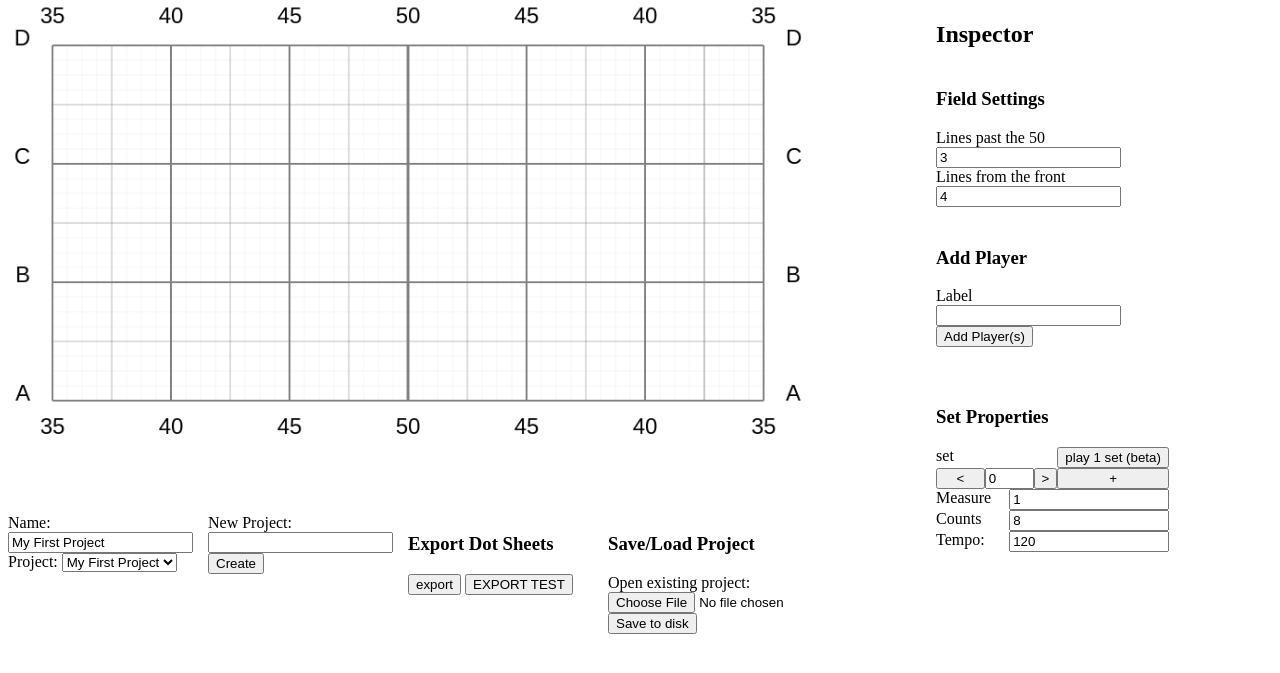
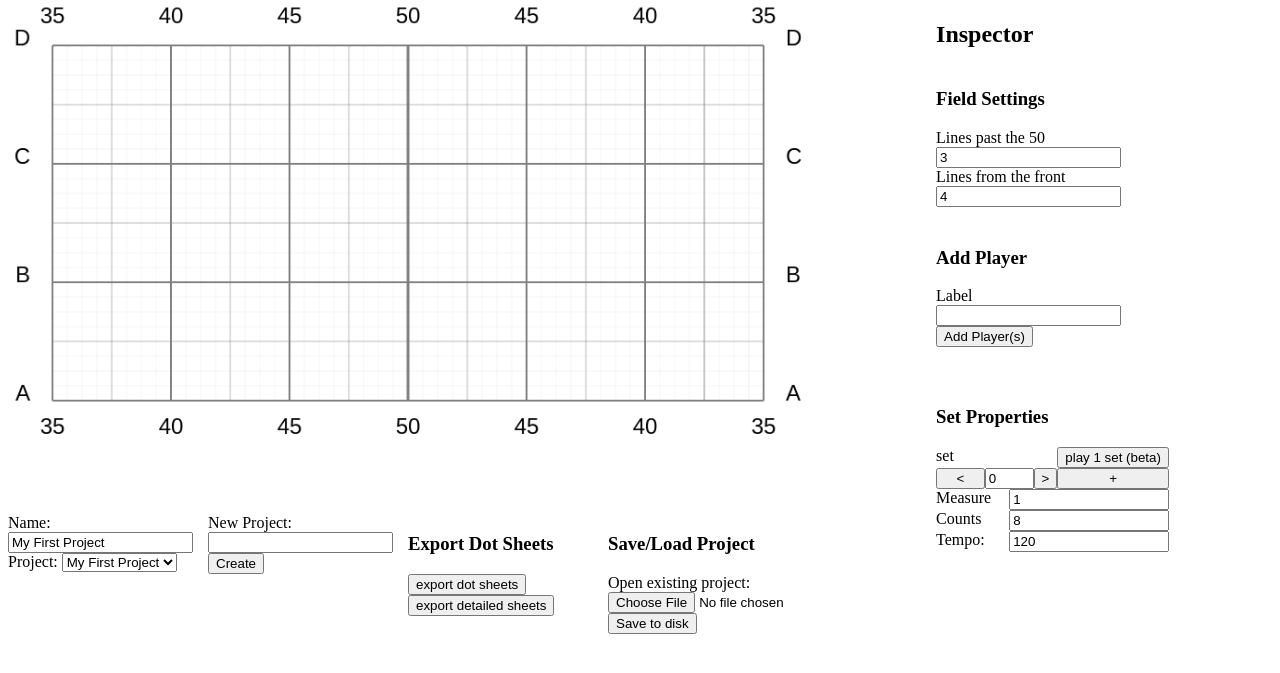
Before and after one commit to maffiemaffie/drillstudio, a website with bundled scripts: page index.html in a window 1280 px wide. Shown: the part 79-752 px from the top of the page. Built offline with nearby package versions, Linux system fonts and the light colour scheme.

Commit message:
fix button name lol

```diff
--- a/index.html
+++ b/index.html
@@ -32,8 +32,8 @@
         <!-- <form id="project-settings"></form> -->
         <form id="export-options">
           <h3>Export Dot Sheets</h3>
-          <input type="button" id="export" value="export" />
-          <input type="button" id="export-detail" value="EXPORT TEST" />
+          <input type="button" id="export" value="export dot sheets" />
+          <input type="button" id="export-detail" value="export detailed sheets" />
         </form>
         <form id="file-io">
             <h3>Save/Load Project</h3>
```
